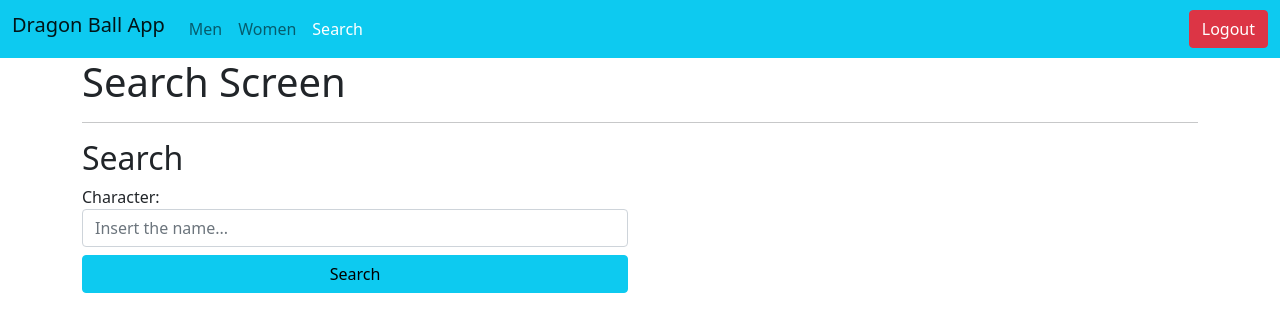
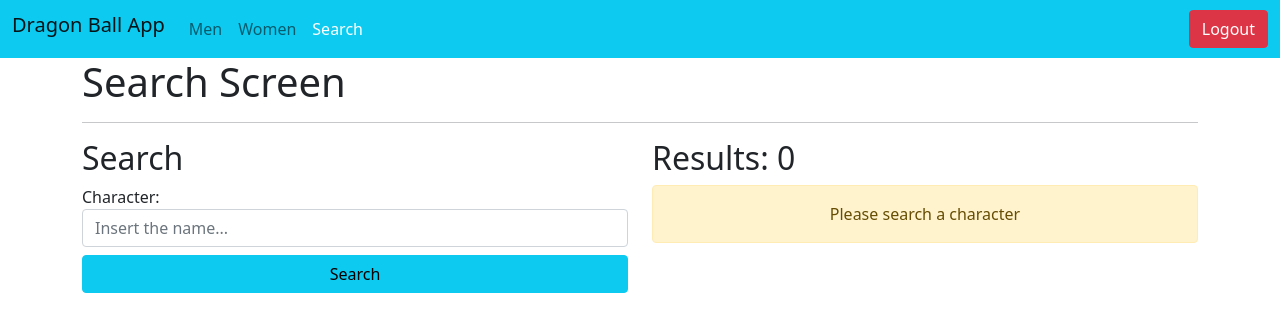
Before and after one commit to christophermontero/dragon-ball-app, a React (Create React App) app: page /search in a window 1280 px wide. Shown: the top 332 px of the page. Built offline with nearby package versions, Linux system fonts and the light colour scheme.

Commit message:
Funcionality to search a DB character is added

```diff
--- a/package.json
+++ b/package.json
@@ -6,6 +6,7 @@
     "@testing-library/jest-dom": "^5.11.4",
     "@testing-library/react": "^11.1.0",
     "@testing-library/user-event": "^12.1.10",
+    "query-string": "^7.0.1",
     "react": "^17.0.2",
     "react-dom": "^17.0.2",
     "react-router-dom": "^5.3.0",
--- a/src/pages/SearchScreen.jsx
+++ b/src/pages/SearchScreen.jsx
@@ -1,7 +1,16 @@
-import React, { useState } from "react";
+import React, { useEffect, useState } from "react";
+import { useLocation } from "react-router-dom";
+import queryString from "query-string";
+import { Characters } from "../models/Characters";
+import Card from "../components/Card";
 
 const SearchScreen = ({ history }) => {
-  const [inputValue, setInputValue] = useState("");
+  const location = useLocation();
+
+  const { char = "" } = queryString.parse(location.search);
+
+  const [inputValue, setInputValue] = useState(char);
+  const [characters, setCharacters] = useState([]);
 
   const handleChange = (e) => {
     const value = e.target.value;
@@ -12,6 +21,18 @@
     e.preventDefault();
     history.push(`?char=${inputValue}`);
   };
+
+  useEffect(() => {
+    if (inputValue.trim() !== "") {
+      const val = inputValue.toLocaleLowerCase();
+      const chars2LowerCase = Characters.filter((char) =>
+        char.name.toLocaleLowerCase().includes(val)
+      );
+      setCharacters(chars2LowerCase);
+    } else {
+      setCharacters([]);
+    }
+  }, [inputValue]);
 
   return (
     <div className="container">
@@ -37,6 +58,17 @@
             </button>
           </form>
         </div>
+        <div className="col-6">
+          <h2>Results: {characters.length}</h2>
+          {!characters.length && (
+            <div className="alert alert-warning text-center">
+              Please search a character
+            </div>
+          )}
+          {characters.map((char) => (
+            <Card key={char.id} {...char} />
+          ))}
+        </div>
       </div>
     </div>
   );
```
Also changed, not shown: 1 other file (tests, documents, lock files or other folders).
